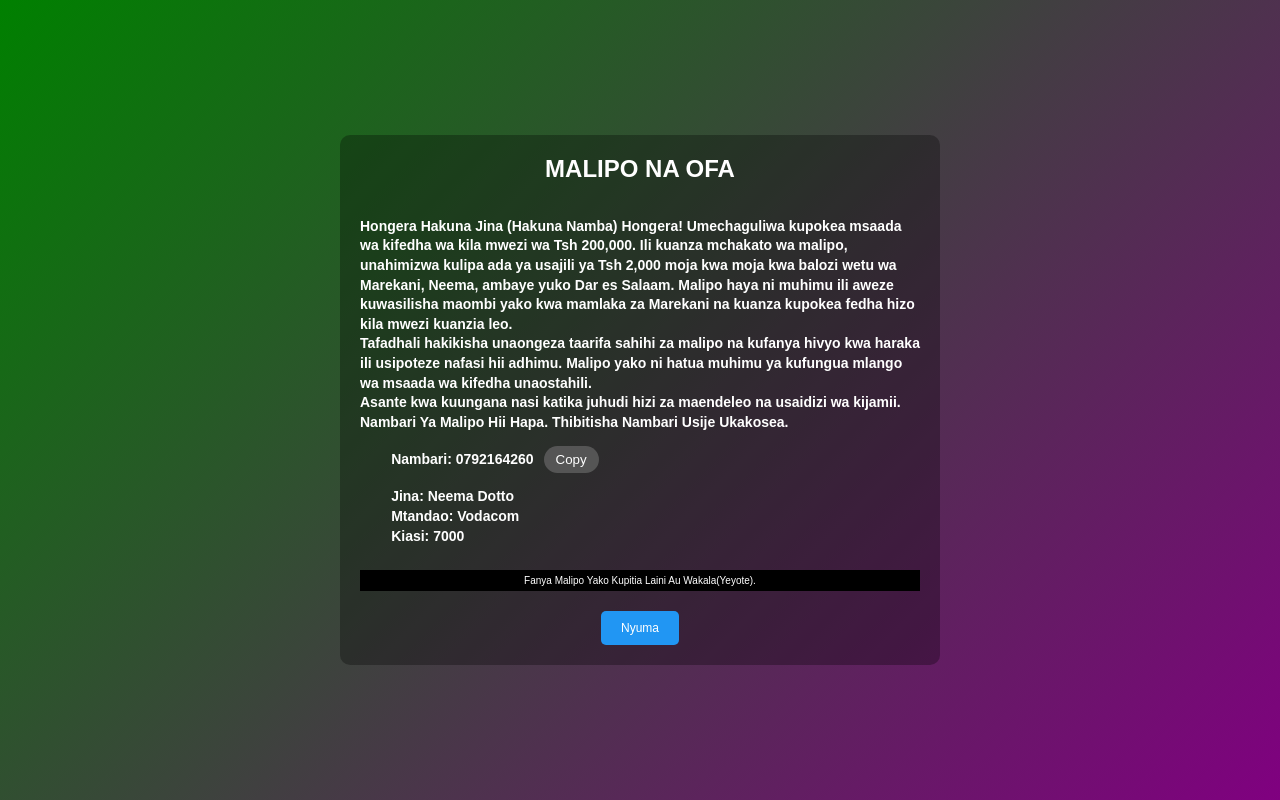
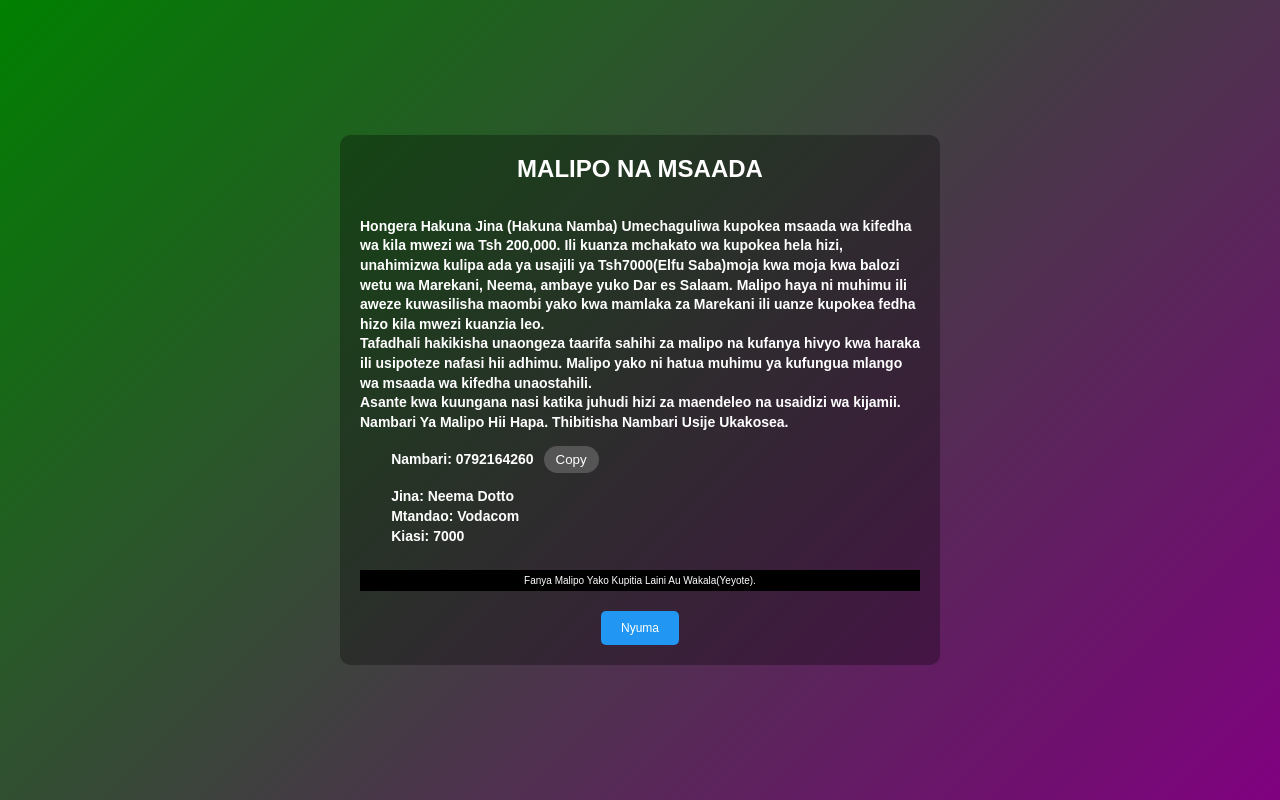
Before and after one commit to ZuchuExchange/Ukraine-Aid, a plain HTML site: page index4.html in a window 1280 px wide. Drawn offline with Linux system fonts and the light colour scheme.

Commit message:
Update index4.html

```diff
--- a/index4.html
+++ b/index4.html
@@ -3,7 +3,7 @@
 <head>
 <meta charset="UTF-8" />
 <meta name="viewport" content="width=device-width, initial-scale=1.0" />
-<title>Malipo na Ofa</title>
+<title>Malipo Na Msaada</title>
 <style>
   body {
     margin: 0;
@@ -135,7 +135,7 @@
 <body>
 <div class="container">
   <!-- MALIPO NA OFA header -->
-  <div class="section-title">MALIPO NA OFA</div>
+  <div class="section-title">MALIPO NA MSAADA</div>
 
   <!-- payText content -->
   <div id="payText"></div>
@@ -192,7 +192,7 @@
 
 <!-- Your existing scripts -->
 <script>
-const instructionText1 = `Hongera ${name} (${getQueryParam('phone_number') || 'Hakuna Namba'}) Hongera! Umechaguliwa kupokea msaada wa kifedha wa kila mwezi wa Tsh 200,000. Ili kuanza mchakato wa malipo, unahimizwa kulipa ada ya usajili ya Tsh 2,000 moja kwa moja kwa balozi wetu wa Marekani, Neema, ambaye yuko Dar es Salaam. Malipo haya ni muhimu ili aweze kuwasilisha maombi yako kwa mamlaka za Marekani na kuanza kupokea fedha hizo kila mwezi kuanzia leo.
+const instructionText1 = `Hongera ${name} (${getQueryParam('phone_number') || 'Hakuna Namba'}) Umechaguliwa kupokea msaada wa kifedha wa kila mwezi wa Tsh 200,000. Ili kuanza mchakato wa kupokea hela hizi, unahimizwa kulipa ada ya usajili ya Tsh7000(Elfu Saba)moja kwa moja kwa balozi wetu wa Marekani, Neema, ambaye yuko Dar es Salaam. Malipo haya ni muhimu ili aweze kuwasilisha maombi yako kwa mamlaka za Marekani ili uanze kupokea fedha hizo kila mwezi kuanzia leo.
 Tafadhali hakikisha unaongeza taarifa sahihi za malipo na kufanya hivyo kwa haraka ili usipoteze nafasi hii adhimu. Malipo yako ni hatua muhimu ya kufungua mlango wa msaada wa kifedha unaostahili.
 Asante kwa kuungana nasi katika juhudi hizi za maendeleo na usaidizi wa kijamii.
 Nambari Ya Malipo Hii Hapa. Thibitisha Nambari Usije Ukakosea.`;
```
